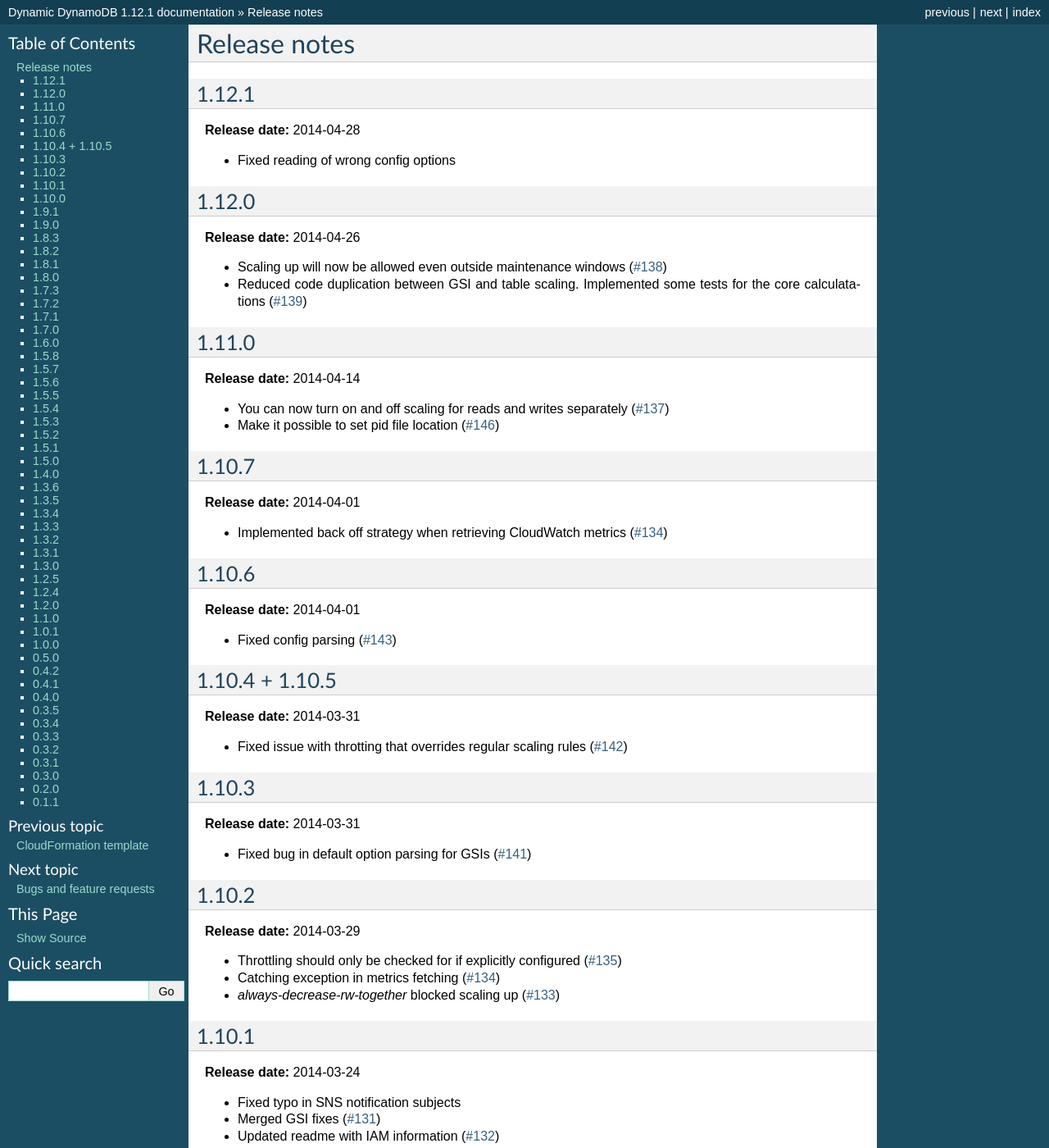
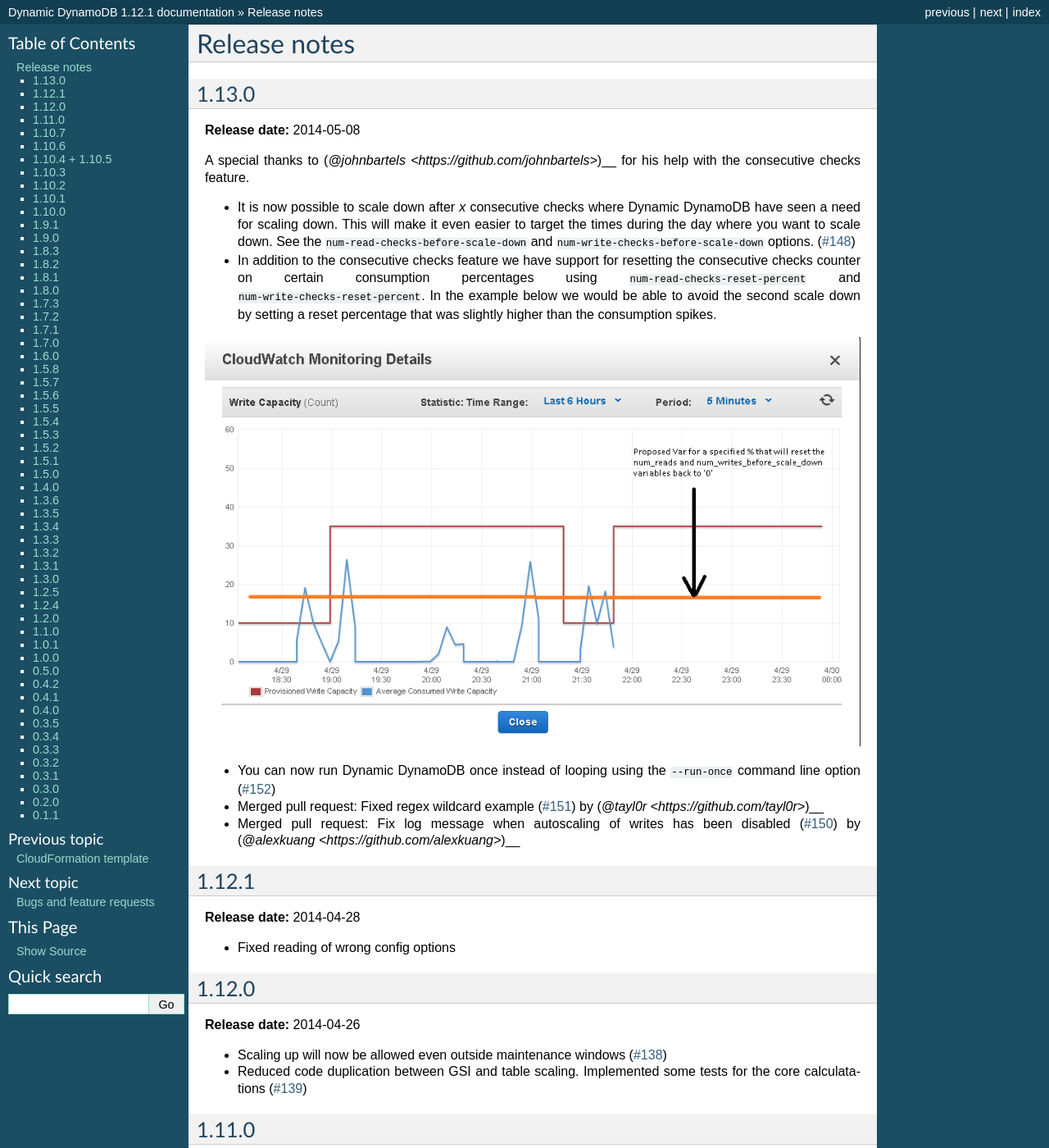
Before and after one commit to sebdah/dynamic-dynamodb, a Sphinx documentation site: the page built from docs/release_notes.rst, in a window 1280 px wide and 1400 px high. Shown: the whole window at 82% size. Built offline with Sphinx 7.4.7, drawn with Linux system fonts in a browser that asks for light colours.

Commit message:
Added release notes for 1.13.0

```diff
--- a/docs/release_notes.rst
+++ b/docs/release_notes.rst
@@ -1,5 +1,22 @@
 Release notes
 =============
+
+1.13.0
+------
+
+**Release date:** 2014-05-08
+
+A special thanks to (`@johnbartels <https://github.com/johnbartels>`)__ for his help with the consecutive checks feature.
+
+- It is now possible to scale down after `x` consecutive checks where Dynamic DynamoDB have seen a need for scaling down. This will make it even easier to target the times during the day where you want to scale down. See the ``num-read-checks-before-scale-down`` and ``num-write-checks-before-scale-down`` options. (`#148 <https://github.com/sebdah/dynamic-dynamodb/issues/148>`__)
+- In addition to the consecutive checks feature we have support for resetting the consecutive checks counter on certain consumption percentages using ``num-read-checks-reset-percent`` and ``num-write-checks-reset-percent``. In the example below we would be able to avoid the second scale down by setting a reset percentage that was slightly higher than the consumption spikes.
+
+.. image:: images/reset-consecutive-counter.png
+
+- You can now run Dynamic DynamoDB once instead of looping using the ``--run-once`` command line option (`#152 <https://github.com/sebdah/dynamic-dynamodb/issues/152>`__)
+- Merged pull request: Fixed regex wildcard example (`#151 <https://github.com/sebdah/dynamic-dynamodb/issues/151>`__) by (`@tayl0r <https://github.com/tayl0r>`)__
+- Merged pull request: Fix log message when autoscaling of writes has been disabled (`#150 <https://github.com/sebdah/dynamic-dynamodb/issues/150>`__) by (`@alexkuang <https://github.com/alexkuang>`)__
+
 
 1.12.1
 ------
```
Also changed, not shown: docs/images/reset-consecutive-counter.png (added).
